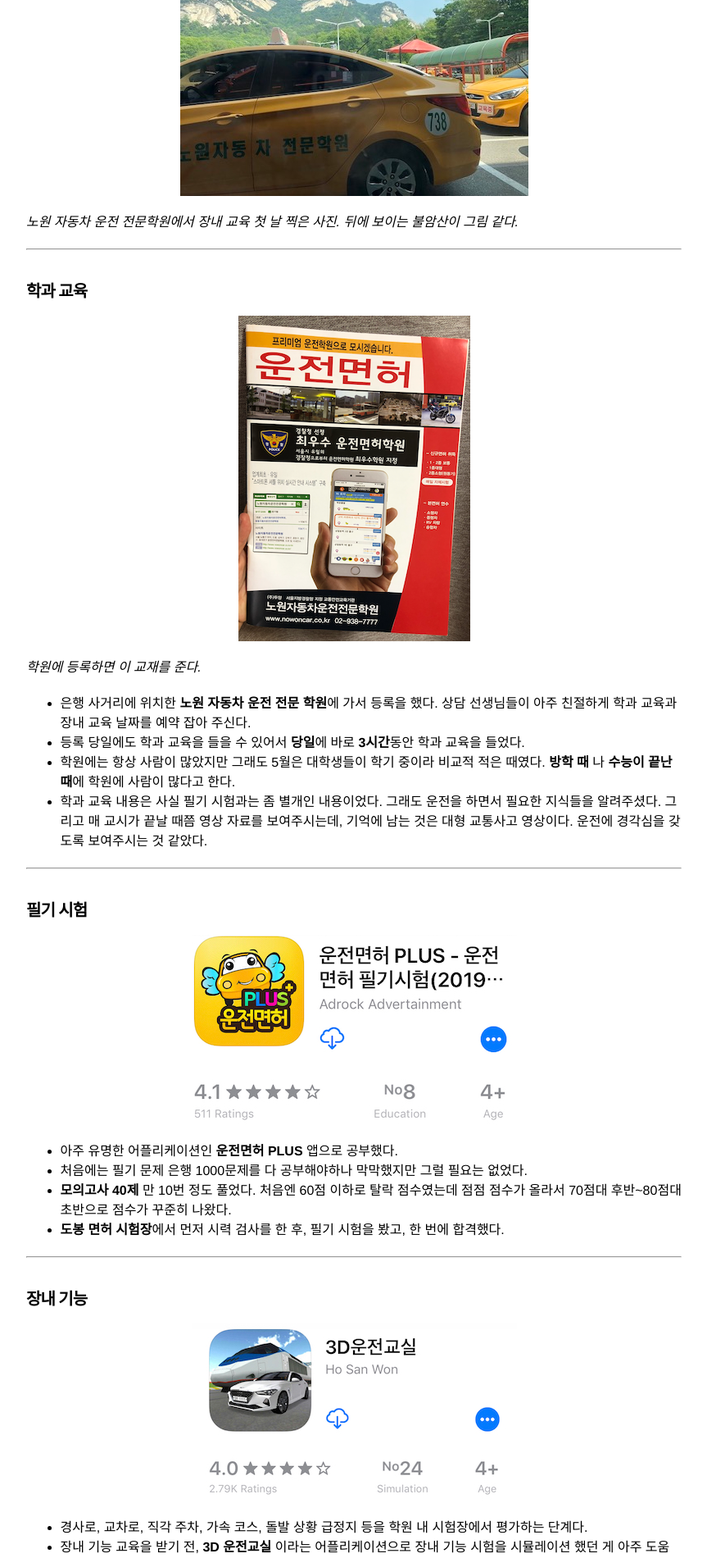
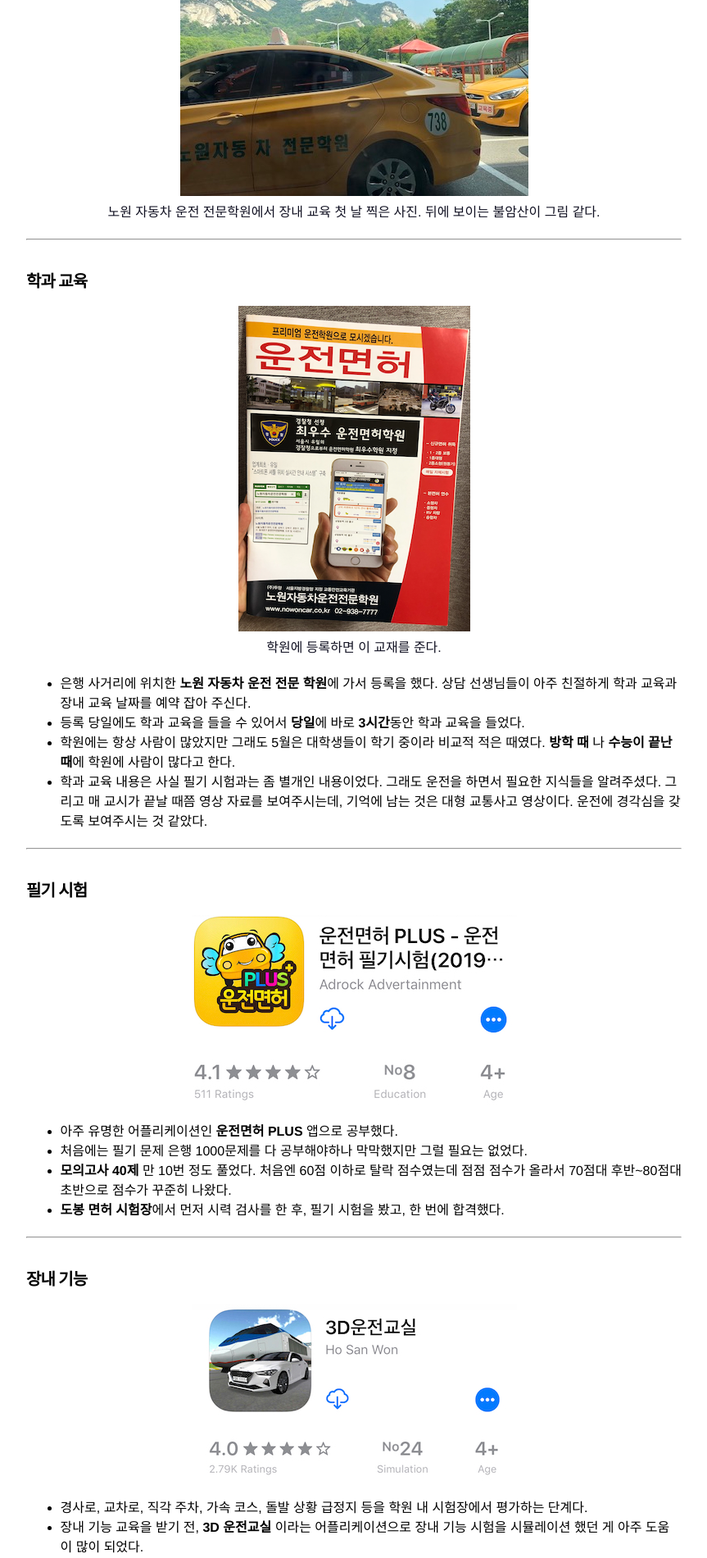
Before and after one commit to penpingu/penpingu.github.io, a Jekyll site: the page built from _posts/2019-05-30-노원-자동차-운전-전문학원.md, in a window 1280 px wide. Shown: the part 495-2395 px from the top of the page at 82% size, without its empty margins (208-1071 px from the left). Built offline with Jekyll 4.4.1, drawn with Linux system fonts in a browser that asks for light colours; nearby versions of some CDN libraries; comment, search, counter and statistics services are not loaded.

Commit message:
centered figcaption

```diff
--- a/_posts/2019-05-30-노원-자동차-운전-전문학원.md
+++ b/_posts/2019-05-30-노원-자동차-운전-전문학원.md
@@ -19,7 +19,6 @@
 면허를 취득하기까지 상세한 과정을 적어본다.
 
 ![노원자동차운전전문학원](/uploads/daily/IMG_9267.jpeg)
-
 *노원 자동차 운전 전문학원에서 장내 교육 첫 날 찍은 사진. 뒤에 보이는 불암산이 그림 같다.*
 
 ----------------
@@ -27,7 +26,6 @@
 #### **학과 교육**
 
 ![도로교통공단_1000제](/uploads/daily/photo2.png){: .center}
-
 *학원에 등록하면 이 교재를 준다.*
 
    - 은행 사거리에 위치한 **노원 자동차 운전 전문 학원**에 가서 등록을 했다. 상담 선생님들이 아주 친절하게 학과 교육과 장내 교육 날짜를 예약 잡아 주신다.
--- a/css/main.css
+++ b/css/main.css
@@ -28,6 +28,15 @@
   margin-right: auto;
   display: block;
   max-width:100%;
+}
+
+/* for image caption */
+article img + em {
+    font-style: normal;
+    display: inherit;
+    margin-top: 0.5em;
+    text-align: center;
+    color: #111122;
 }
 
 /* Utility */
```
